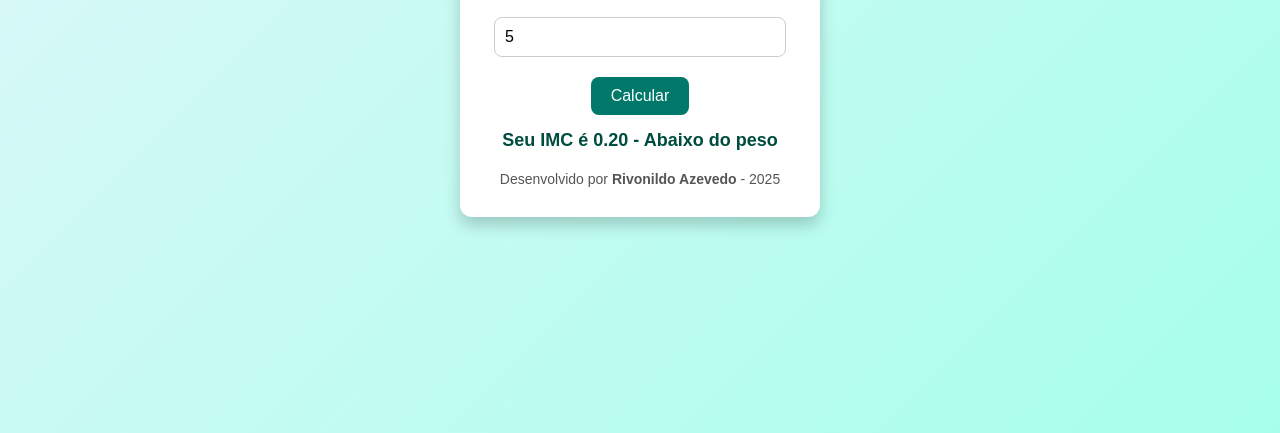
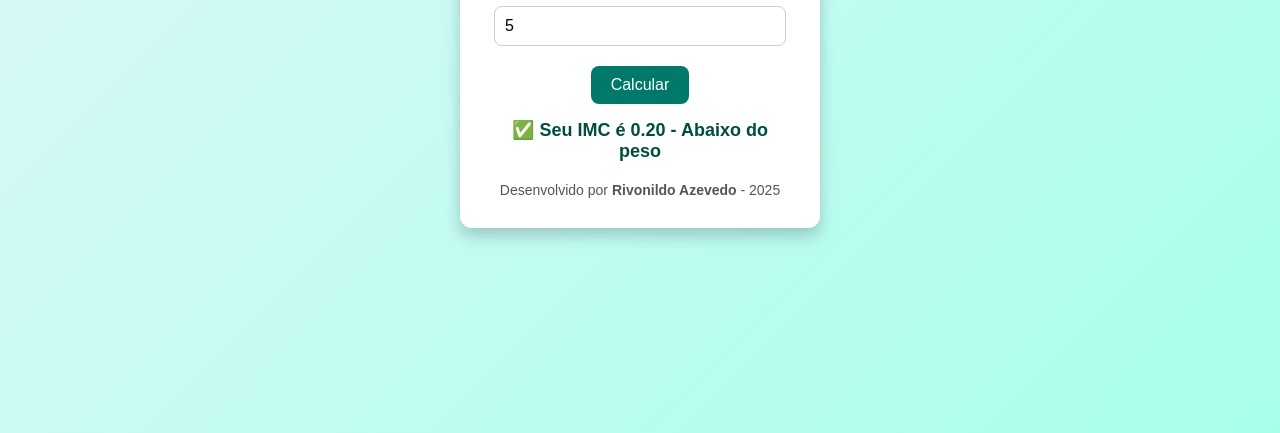
Before and after one commit to rivonildo/alculadora_IMC, a plain HTML site: page index.html in a window 1280 px wide. Both pictures are taken after typing "5", "5" into the empty fields and a click on the button "Calcular". Shown: the part 367-800 px from the top of the page. Drawn offline with Linux system fonts and the light colour scheme.

Commit message:
Update index.html

```diff
--- a/index.html
+++ b/index.html
@@ -63,8 +63,8 @@
 <body>
     <div class="container">
         <h2>Calculadora de IMC</h2>
-        <input type="number" id="peso" placeholder="Digite seu peso (kg)">
-        <input type="number" id="altura" placeholder="Digite sua altura (m)">
+        <input type="number" id="peso" placeholder="Digite seu peso (kg)" step="0.01" min="0">
+        <input type="number" id="altura" placeholder="Digite sua altura (m)" step="0.01" min="0">
         <button onclick="calcularIMC()">Calcular</button>
         <p id="resultado"></p>
         <footer>
@@ -74,11 +74,18 @@
 
     <script>
         function calcularIMC() {
-            let peso = document.getElementById("peso").value;
-            let altura = document.getElementById("altura").value;
-            if (peso > 0 && altura > 0) {
-                let imc = (peso / (altura * altura)).toFixed(2);
+            const peso = parseFloat(document.getElementById("peso").value);
+            const altura = parseFloat(document.getElementById("altura").value);
+            const resultado = document.getElementById("resultado");
+
+            if (!peso || !altura || peso <= 0 || altura <= 0) {
+                resultado.innerText = "⚠️ Por favor, insira valores válidos para peso e altura!";
+                return;
+            }
+
+            const imc = (peso / (altura * altura)).toFixed(2);
             let classificacao = "";
+
             if (imc < 18.5) {
                 classificacao = "Abaixo do peso";
             } else if (imc < 24.9) {
@@ -88,10 +95,8 @@
             } else {
                 classificacao = "Obesidade";
             }
-                document.getElementById("resultado").innerText = `Seu IMC é ${imc} - ${classificacao}`;
-            } else {
-                document.getElementById("resultado").innerText = "Por favor, insira valores válidos!";
-            }
+
+            resultado.innerText = `✅ Seu IMC é ${imc} - ${classificacao}`;
         }
     </script>
 </body>
```
Lines whose indentation alone changed are shown as unchanged.
